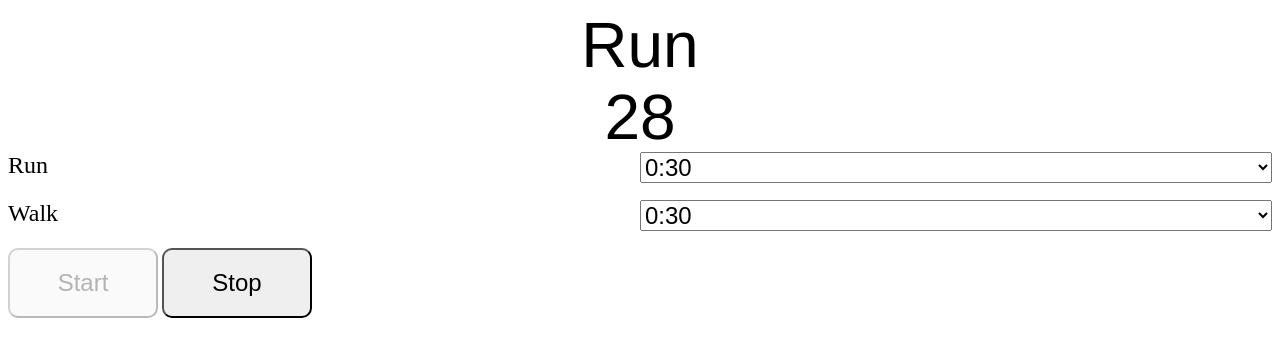
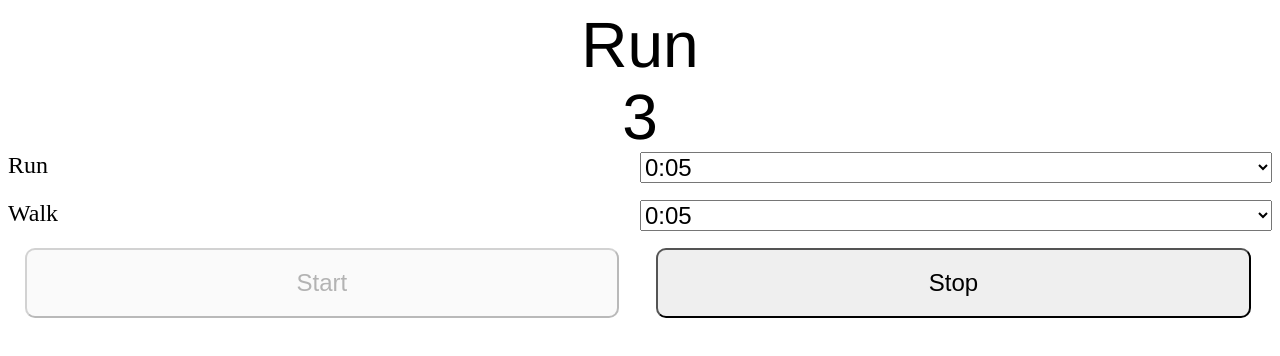
Before and after one commit to wiredfool/C25K-timer, a plain HTML site: page index.html in a window 1280 px wide. Both pictures are taken after a click on the button "Start". Drawn offline with Linux system fonts and the light colour scheme.

Commit message:
formatting, additional options

```diff
--- a/index.html
+++ b/index.html
@@ -26,9 +26,10 @@
     button {
       font-size: 24px;
       -webkit-border-radius: 10px;
-      width: 150px;
+      width: 47%;
       height: 70px;
-      margin: auto;
+      margin-left: 1.33%;
+      margin-right: 1.33%;
     }
 
   </style>
@@ -39,21 +40,31 @@
     <div id='countdown'></div>
     <form>
       <label for='run'>Run <select id='run'>
+        <option value='5'>0:05</option>
         <option value='30'>0:30</option>
         <option value='60'>1:00</option>
         <option value='90'>1:30</option>
         <option value='120'>2:00</option>
         <option value='150'>2:30</option>
         <option value='180'>3:00</option>
+        <option value='210'>3:30</option>
+        <option value='240'>4:00</option>
+        <option value='270'>4:30</option>
+        <option value='300'>5:00</option>
         </select>
       </label>
       <label for='walk'>Walk <select id='walk'>
+        <option value='5'>0:05</option>
         <option value='30'>0:30</option>
         <option value='60'>1:00</option>
         <option value='90'>1:30</option>
         <option value='120'>2:00</option>
         <option value='150'>2:30</option>
         <option value='180'>3:00</option>
+        <option value='210'>3:30</option>
+        <option value='240'>4:00</option>
+        <option value='270'>4:30</option>
+        <option value='300'>5:00</option>
         </select>
       </label>
       <button id='start'>Start</button>
--- a/timer.js
+++ b/timer.js
@@ -25,7 +25,12 @@ timer = (function(){
 
   var update_display = function(){
     activity_elt.textContent = activities[activity];
-    timer_elt.textContent =' ' + remaining +' ';
+    var remain_string = '' + remaining;
+    if (remaining >= 60){
+      remain_string = Math.floor(remaining / 60) + ':' +
+          ('0'+ remaining % 60).slice(-2)
+    }
+    timer_elt.textContent =' ' + remain_string +' ';
   }
   var swapActivity=function(){
     activity = !activity +0;
```
Also changed, not shown: 1 other file.
